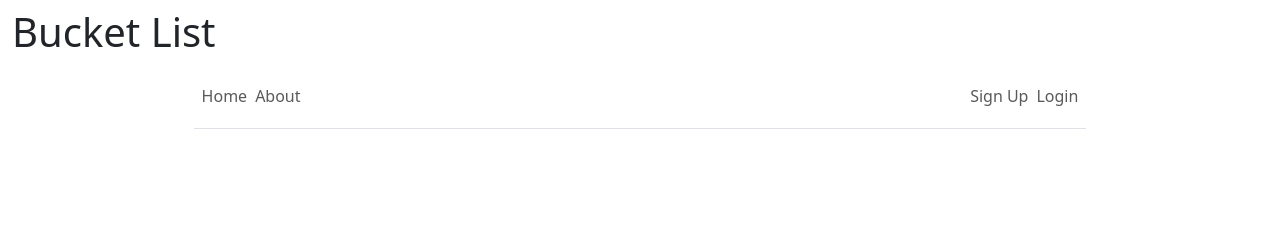
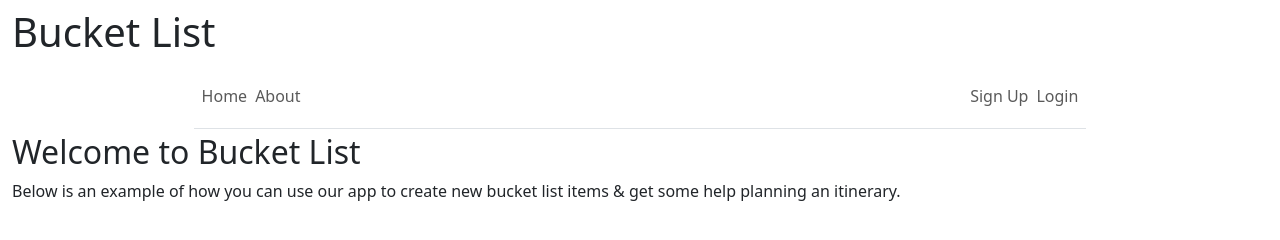
Before and after one commit to kayasuu/Dream-Team, a website: page client/index.html in a window 1280 px wide. Drawn offline with nearby package versions, Linux system fonts and the light colour scheme; no server answers.

Commit message:
adding js file to html for homepage

```diff
--- a/client/index.html
+++ b/client/index.html
@@ -24,6 +24,7 @@
     <script src="js/components/addBucketlist.js"></script>
     <script src="js/components/askOpenAI.js"></script>
     <script src="js/components/explore.js"></script>
+    <script src="js/components/homepage.js"></script>
     <!-- <script src="utilities/gptUtil.js"></script> -->
     <script defer src="js/initialise.js"></script>
     <script src="https://cdn.jsdelivr.net/npm/bootstrap@5.3.0/dist/js/bootstrap.bundle.min.js"
```
